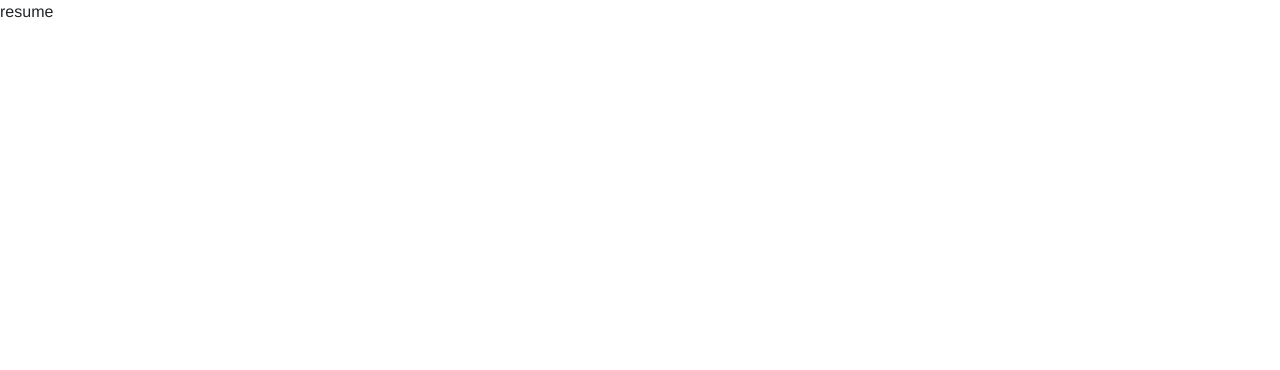
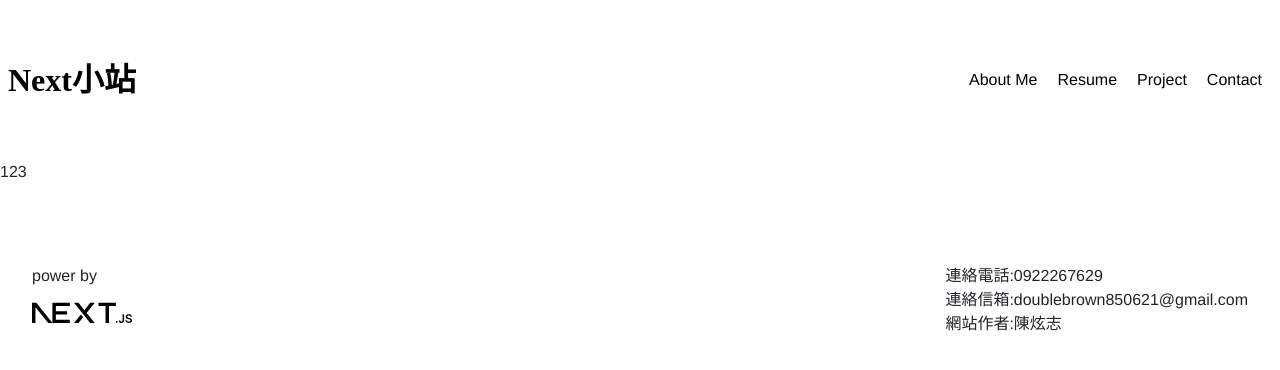
Before and after one commit to asa40618/index, a Next.js app: page /resume in a window 1280 px wide. Shown: the top 370 px of the page. Built offline with nearby package versions, Linux system fonts and the light colour scheme; a web font is replaced by a local one.

Commit message:
第二頁尚在製作

```diff
--- a/components/layout/navbar/index.js
+++ b/components/layout/navbar/index.js
@@ -14,7 +14,7 @@ export default function Navbar() {
         <div className={style.navbtn}>
           <ul>
             <li>
-              <Link href="/aboutme">About Me</Link>
+              <Link href="/">About Me</Link>
             </li>
             <li>
               <Link href="/resume">Resume</Link>
--- /dev/null
+++ b/components/layout/resumeCompo/index.js
@@ -0,0 +1,7 @@
+import React from 'react'
+
+export default function ResumeComponent() {
+  return (
+    <div>123</div>
+  )
+}
--- a/pages/resume.js
+++ b/pages/resume.js
@@ -1,7 +1,11 @@
+import DefaultLayout from '@/components/layout/default-layout'
+import ResumeComponent from '@/components/layout/resumeCompo'
 import React from 'react'
 
 export default function Resume() {
   return (
-    <div>resume</div>
+    <DefaultLayout>
+      <ResumeComponent />
+    </DefaultLayout>
   )
 }
--- a/styles/globals.scss
+++ b/styles/globals.scss
@@ -1,10 +1,10 @@
 // 檔案位置: styles/global.scss
 // 變數覆蓋用 (Variable overrides)
 // 全站配色 colors
-$primary: #F2F2F2; // 背景色(主要背景色1)
+$primary: #f2f2f2; // 背景色(主要背景色1)
 $secondary: #f0decc; // 標題底色
 $info: #010101; // 字體主色
-$warning: #A6652D; // 基本強調色
+$warning: #a6652d; // 基本強調色
 
 // 背景色(主要背景色2):#212A2E - 這個用背景色(主要背景色1)替代-Eddy的建議
 
```
